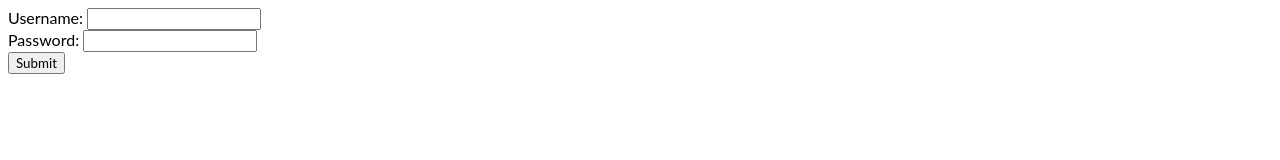
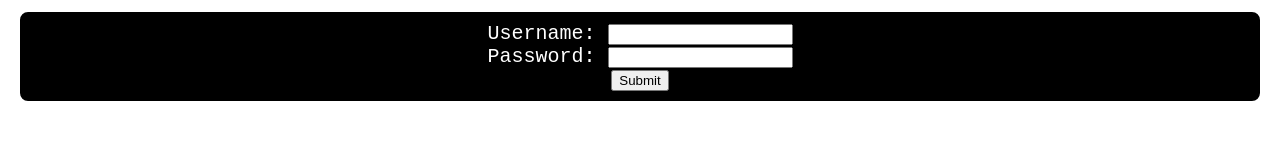
Before and after one commit to AaronArtG/Sql-Injection-Activity, a website: page index.html in a window 1280 px wide. Drawn offline with Linux system fonts and the light colour scheme.

Commit message:
some styling

```diff
--- a/style.css
+++ b/style.css
@@ -1,7 +1,11 @@
-* {
-    box-sizing: border-box;
-    margin: 10;
-    padding: 10;
-    font-family: 'Lato', sans-serif;
-    scroll-behavior: smooth;
+form {
+    text-align: center;
+    font-size: 20px;
+    font-family: 'Courier New', Courier, monospace;
+    color: white;
+    background-color: black;
+    padding: 10px;
+    margin: 10px;
+    border-radius: 10px;
+    border: 2px solid white;
 }
```
